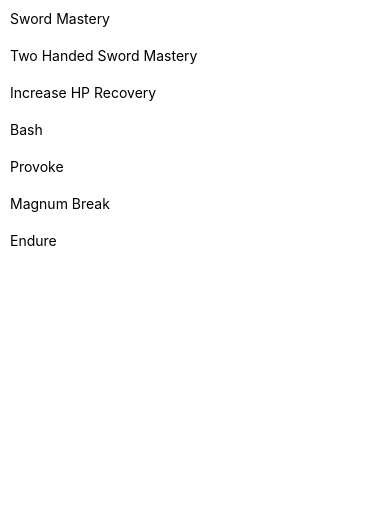
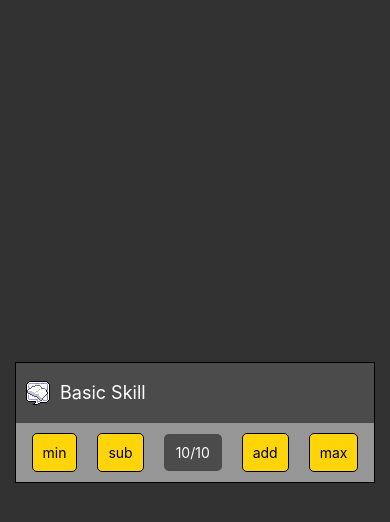
Before and after one commit to Rapha-Y/RO-Skill-Simulator, a React Native app: screen / in a window 390 px wide. Shown: the top 522 px of the page. Built offline with nearby package versions, Linux system fonts and the light colour scheme.

Commit message:
improved code quality + created component for list item

```diff
--- a/App.js
+++ b/App.js
@@ -1,34 +1,22 @@
-import React, { Component } from 'react';
-import { FlatList, StyleSheet, Text, View } from 'react-native';
-import skillData from './data/swordsman.js';
+import React from 'react';
+import { StyleSheet, View } from 'react-native';
 
-class FlatListItem extends Component {
-  render() {
-    return (
-      <View style={{padding: 10}}>
-        <Text>{this.props.item.name}</Text>
-      </View>
-    );
-  }
+import SkillData from './data/SkillData.js';
+import SkillListItem from './components/SkillListItem.js';
+
+export default function App() {
+  return(
+    <View style={styles.screen}>
+      <SkillListItem skillIcon={SkillData.skill_001.icon} skillName={SkillData.skill_001.name} />
+    </View>
+  );
 }
 
-export default class SkillList extends Component {
-  render() {
-    return (
-      <View>
-        <FlatList
-          data={skillData}
-          renderItem={({item, id})=>{
-            return (
-              <FlatListItem
-                item={item}
-                id={id}
-              />
-            );
-          }}
-        >
-        </FlatList>
-      </View>
-    );
-  }
-}
+const styles = StyleSheet.create({
+  screen: {
+    alignItems: 'center',
+    backgroundColor: 'rgb(50, 50, 50)',
+    flex: 1,
+    justifyContent: 'center',
+  },
+});
--- /dev/null
+++ b/components/SkillListItem.js
@@ -0,0 +1,85 @@
+import React from 'react';
+import { Image, StyleSheet, Text, TouchableOpacity, View, TouchableWithoutFeedback } from 'react-native';
+
+const SkillListItem = props => {
+    return (
+        <View style={styles.item}>
+            <View style={styles.skill}>
+                <Image source={props.skillIcon}/>
+                <View style={styles.itemText}>
+                    <Text style={styles.skillName}>{props.skillName}</Text>
+                </View>
+            </View>
+            <View style={styles.interface}>
+                <TouchableOpacity style={styles.button}>
+                    <Text style={styles.buttonText}>min</Text>
+                </TouchableOpacity>
+                <TouchableOpacity style={styles.button}>
+                    <Text style={styles.buttonText}>sub</Text>
+                </TouchableOpacity>
+                <View style={styles.skillLevel}>
+                    <Text style={styles.skillLevelText}>10/10</Text>
+                </View>
+                <TouchableOpacity style={styles.button}>
+                    <Text style={styles.buttonText}>add</Text>
+                </TouchableOpacity>
+                <TouchableOpacity style={styles.button}>
+                    <Text style={styles.buttonText}>max</Text>
+                </TouchableOpacity>
+            </View>
+        </View>
+    );
+};
+
+const styles = StyleSheet.create({
+    button: {
+        backgroundColor: 'rgb(255, 213, 9)',
+        borderColor: 'black',
+        borderRadius: 5,
+        borderWidth: 1,
+        padding: 10,
+        margin: 10,
+    },
+    buttonText: {
+        color: 'black',
+    },
+    interface: {
+        alignItems: 'center',
+        backgroundColor: 'rgb(150, 150, 150)',
+        flexDirection: 'row',
+        justifyContent: 'center',
+    },
+    item: {
+        borderColor: 'black',
+        borderWidth: 1,
+        width: 360,
+    },
+    itemText: {
+        paddingLeft: 10,
+    },
+    skill: {
+        alignItems: 'center',
+        backgroundColor: 'rgb(75, 75, 75)',
+        flexDirection: 'row',
+        height: 60,
+        padding: 10,
+    },
+    skillLevel: {
+        alignItems: 'center',
+        backgroundColor: 'rgb(75, 75, 75)',
+        borderRadius: 5,
+        justifyContent: 'center',
+        padding: 10,
+        margin: 10,
+        width: 58,
+    },
+    skillLevelText: {
+        color: 'white',
+    },
+    skillName: {
+        color: 'white',
+        fontSize: 18,
+    },
+});
+
+export default SkillListItem;
--- /dev/null
+++ b/data/SkillData.js
@@ -0,0 +1,7 @@
+export default {
+    skill_001: {
+        id: 1,
+        name: 'Basic Skill',
+        icon: require('../icons/1.png'),
+    }
+};
--- a/data/swordsman.js
+++ /dev/null
@@ -1,39 +0,0 @@
-var skillData = [
-    {
-        id: 2,
-        name: "Sword Mastery",
-        icon: "../icons/2.png",
-    },
-    {
-        id: 3,
-        name: "Two Handed Sword Mastery",
-        icon: "../icons/3.png",
-    },
-    {
-        id: 4,
-        name: "Increase HP Recovery",
-        icon: "../icons/4.png",
-    },
-    {
-        id: 5,
-        name: "Bash",
-        icon: "../icons/5.png",
-    },
-    {
-        id: 6,
-        name: "Provoke",
-        icon: "../icons/6.png",
-    },
-    {
-        id: 7,
-        name: "Magnum Break",
-        icon: "../icons/7.png",
-    },
-    {
-        id: 8,
-        name: "Endure",
-        icon: "../icons/8.png",
-    },
-];
-
-module.exports = skillData;
```
Also changed, not shown: data/novice.js (deleted, +0 -7 lines).
